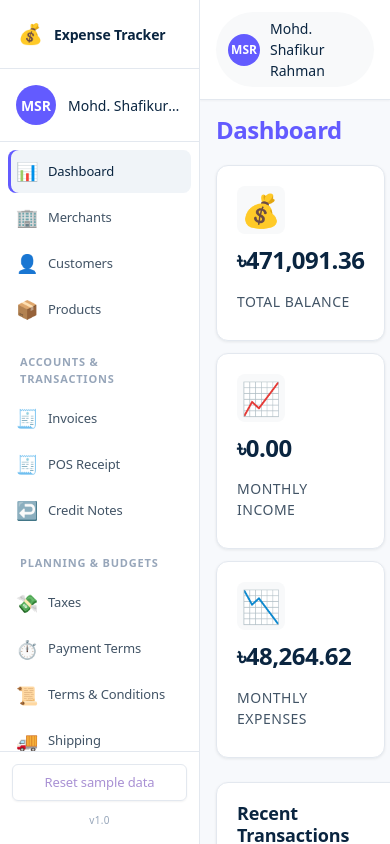
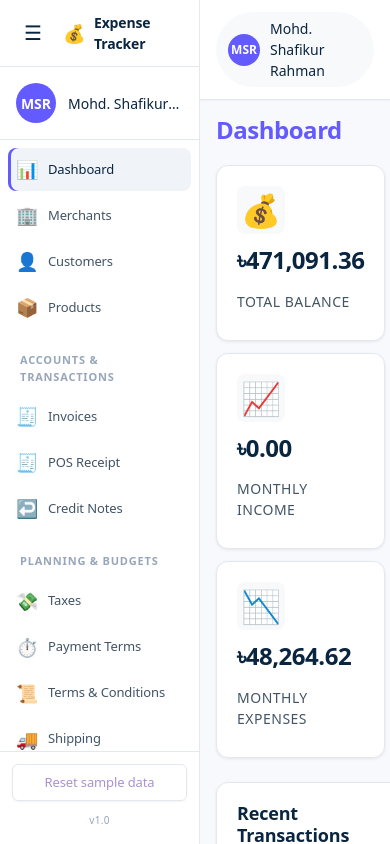
Before and after one commit to shafikshaon/billing, a Vue app: page /dashboard in a window 390 px wide. Built offline with nearby package versions, Linux system fonts and the light colour scheme.

Commit message:
Fix: Update sidebar menu design styling
- Added hamburger menu icon to header matching img.png design
- Adjusted header padding and spacing
- Updated brand icon size and positioning
- Added hamburger menu hover effects
- Maintained all existing menu items and functionality

```diff
--- a/src/layouts/MainLayout.vue
+++ b/src/layouts/MainLayout.vue
@@ -1,10 +1,11 @@
 <script setup>
-import { computed } from 'vue'
+import { computed, ref } from 'vue'
 import { useRoute } from 'vue-router'
 import router from '../router'
 import { resetStore } from '../store'
 
 const route = useRoute()
+const sidebarCollapsed = ref(false)
 
 const sectionOrder = ['main', 'transactions', 'planning', 'reports']
 
@@ -42,6 +43,10 @@ const groupedRoutes = computed(() => {
   return orderedGroups
 })
 
+function toggleSidebar() {
+  sidebarCollapsed.value = !sidebarCollapsed.value
+}
+
 function onResetClick() {
   if (confirm('Reset sample data? This will overwrite current data in this browser.')) {
     resetStore()
@@ -55,6 +60,7 @@ function onResetClick() {
     <aside class="stripe-sidebar">
       <div class="sidebar-header">
         <div class="brand">
+          <button class="hamburger-menu" @click="toggleSidebar">☰</button>
           <div class="brand-icon">💰</div>
           <span class="brand-text">Expense Tracker</span>
         </div>
@@ -157,29 +163,43 @@ function onResetClick() {
 }
 
 .sidebar-header {
-  padding: 20px 16px;
+  padding: 12px 16px;
   border-bottom: 1px solid var(--sidebar-border);
 }
 
 .brand {
   display: flex;
   align-items: center;
-  gap: 10px;
-  cursor: pointer;
+  gap: 8px;
   transition: opacity var(--transition-fast);
 }
 
-.brand:hover {
-  opacity: 0.8;
+.hamburger-menu {
+  background: none;
+  border: none;
+  font-size: 20px;
+  cursor: pointer;
+  padding: 4px 8px;
+  color: var(--text-primary);
+  display: flex;
+  align-items: center;
+  justify-content: center;
+  transition: background var(--transition-fast);
+  border-radius: var(--radius-sm);
+  margin-right: 4px;
+}
+
+.hamburger-menu:hover {
+  background: var(--sidebar-hover);
 }
 
 .brand-icon {
   display: flex;
   align-items: center;
   justify-content: center;
-  width: 28px;
-  height: 28px;
-  font-size: 20px;
+  width: 24px;
+  height: 24px;
+  font-size: 18px;
   flex-shrink: 0;
 }
 
```
